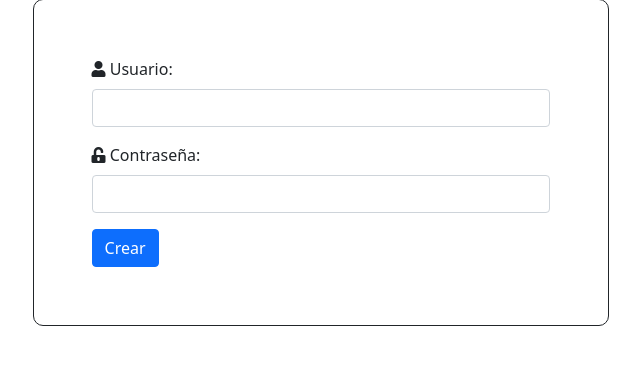
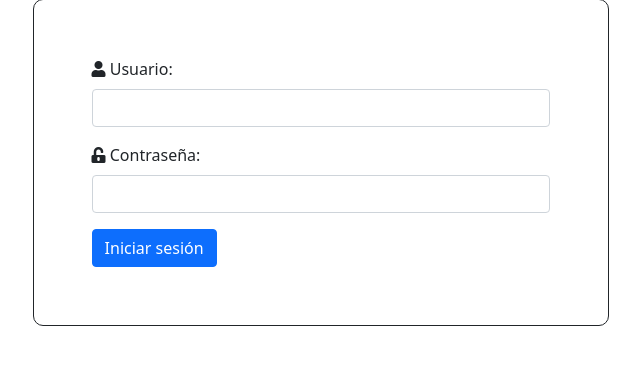
Before and after one commit to PabloIQ/sistema, a Django app: page /login/ in a window 1280 px wide. Shown: the part 204-569 px from the top of the page, without its empty margins (319-959 px from the left). Run offline with Django 3.2, Linux system fonts and the light colour scheme; some libraries are stand-ins or nearby versions.

Commit message:
Ultimos cambios

```diff
--- a/app/core/templates/login/login.html
+++ b/app/core/templates/login/login.html
@@ -14,6 +14,6 @@
           <input required name="password" type="password" class="form-control" aria-describedby="emailHelp">
         </div>
 
-        <button type="submit" class="btn btn-primary">Crear</button>
+        <button type="submit" class="btn btn-primary">Iniciar sesión</button>
       </form>
 {% endblock %}
```
